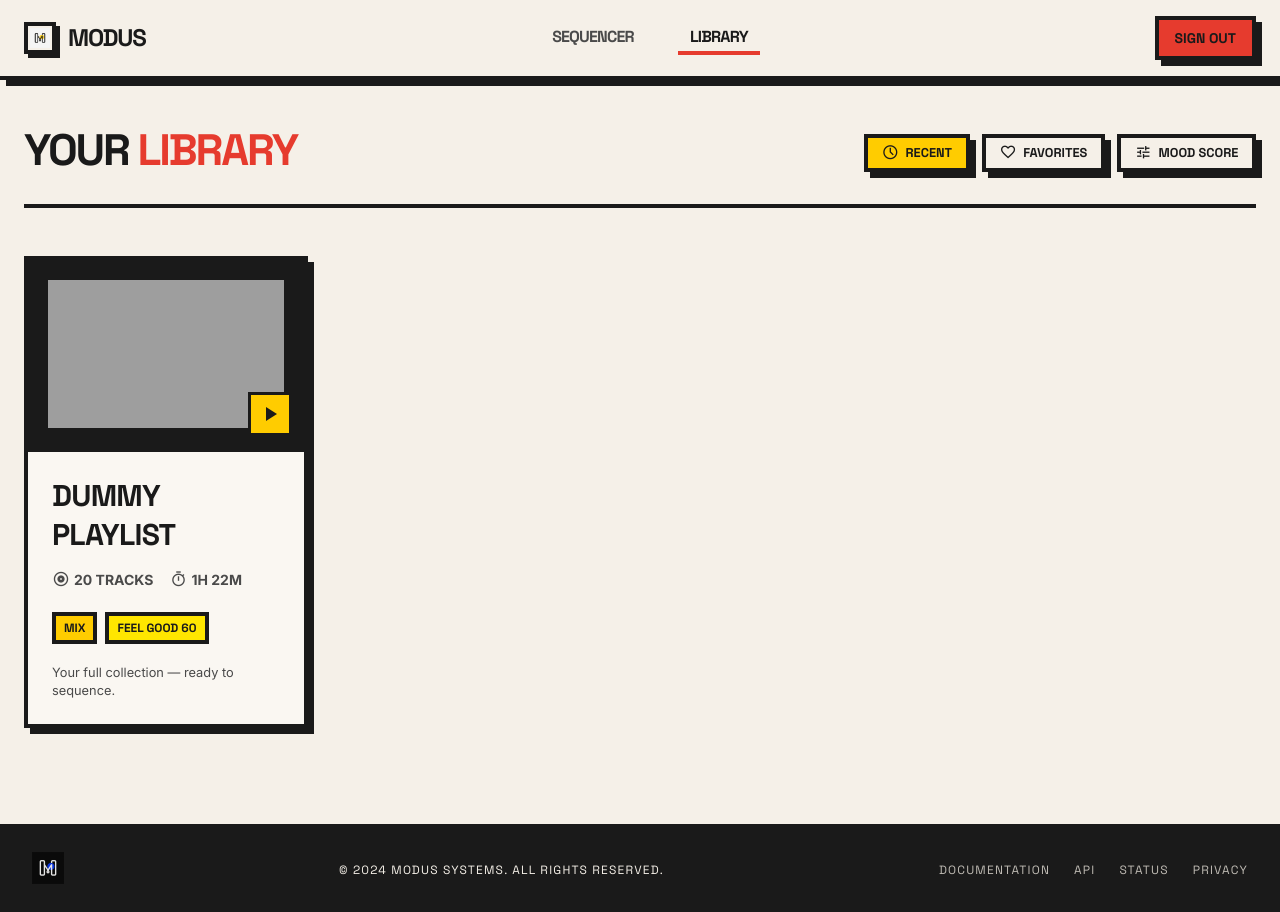
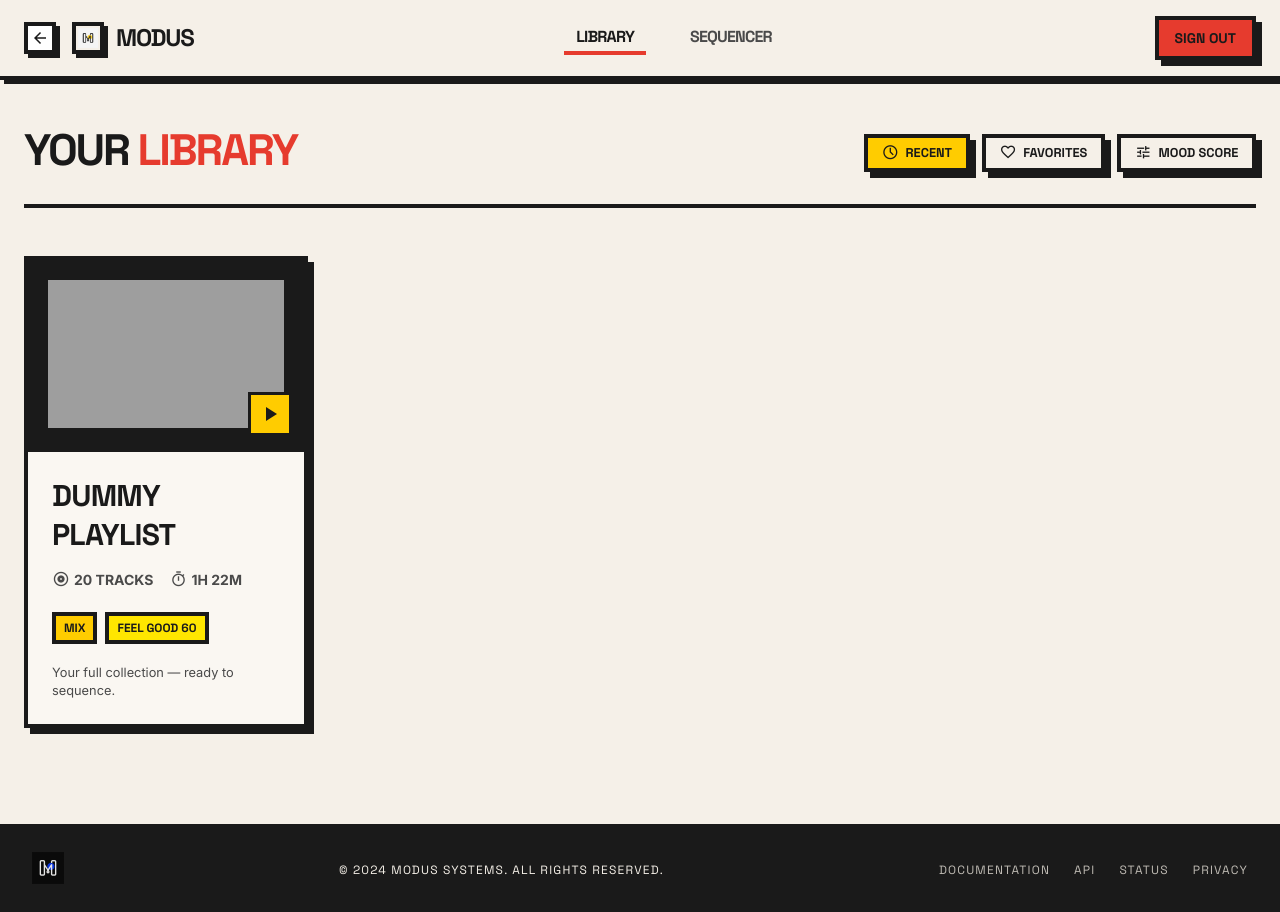
Before and after one commit to gauravmalik04/Modus, a website with bundled scripts: page library.html in a window 1280 px wide. Built offline with nearby package versions, Linux system fonts and the light colour scheme; sample sign-in values are in the browser's storage; grey boxes are pictures that could not be loaded.

Commit message:
made navbars identical

```diff
--- a/css/library.css
+++ b/css/library.css
@@ -93,13 +93,12 @@ button {
 /* Header */
 .library-header {
     background-color: var(--color-surface);
-    color: var(--color-primary);
-    width: 100%;
-    top: 0;
     border-bottom: 4px solid var(--color-primary);
-    box-shadow: 6px 6px 0px 0px rgba(26, 26, 26, 1);
+    box-shadow: 4px 4px 0px 0px rgba(26, 26, 26, 1);
     z-index: 50;
     position: sticky;
+    top: 0;
+    height: 80px;
 }
 
 .header-container {
@@ -107,8 +106,8 @@ button {
     justify-content: space-between;
     align-items: center;
     width: 100%;
-    padding: 1rem 1.5rem;
-    max-width: 1440px;
+    height: 100%;
+    padding: 0 1.5rem;
     margin: 0 auto;
 }
 
@@ -158,7 +157,7 @@ button {
     text-transform: uppercase;
     letter-spacing: -0.05em;
     color: var(--color-primary);
-    line-height: 1;
+    line-height: 2rem;
 }
 
 .header-nav-links {
--- a/library.html
+++ b/library.html
@@ -20,7 +20,10 @@
     <!-- TopNavBar -->
     <header class="library-header">
         <div class="header-container">
-            <div class="header-logo-group">
+            <div class="header-logo-group" style="gap: 1rem;">
+                <button onclick="window.history.back()" aria-label="Go Back" title="Go Back" style="width:2rem;height:2rem;padding:0;display:flex;align-items:center;justify-content:center;background:#fff;border:4px solid #1a1a1a;box-shadow:4px 4px 0 0 #1a1a1a;cursor:pointer;">
+                    <span class="material-symbols-outlined font-bold" style="font-size:1.25rem;">arrow_back</span>
+                </button>
                 <a class="header-logo-link" href="library.html">
                     <div class="header-logo-box brutalist-border brutalist-shadow">
                         <img src="static/logo.png" alt="MODUS Logo" class="header-logo-img">
@@ -30,8 +33,8 @@
             </div>
             <!-- Navigation Links (Web) -->
             <nav class="header-nav-links">
+                <a class="nav-link nav-link-active" href="library.html">Library</a>
                 <a class="nav-link" href="resequence.html">Sequencer</a>
-                <a class="nav-link nav-link-active" href="library.html">Library</a>
             </nav>
             <div class="header-actions">
                 <button id="logout-btn" class="signout-btn brutal-button" title="Sign Out">Sign Out</button>
```
Also changed, not shown: css/resequence.css (+6 -4 lines), player.html (+6 -1 lines), playlist_view.html (+7 -3 lines), resequence.html (+3 -3 lines).
